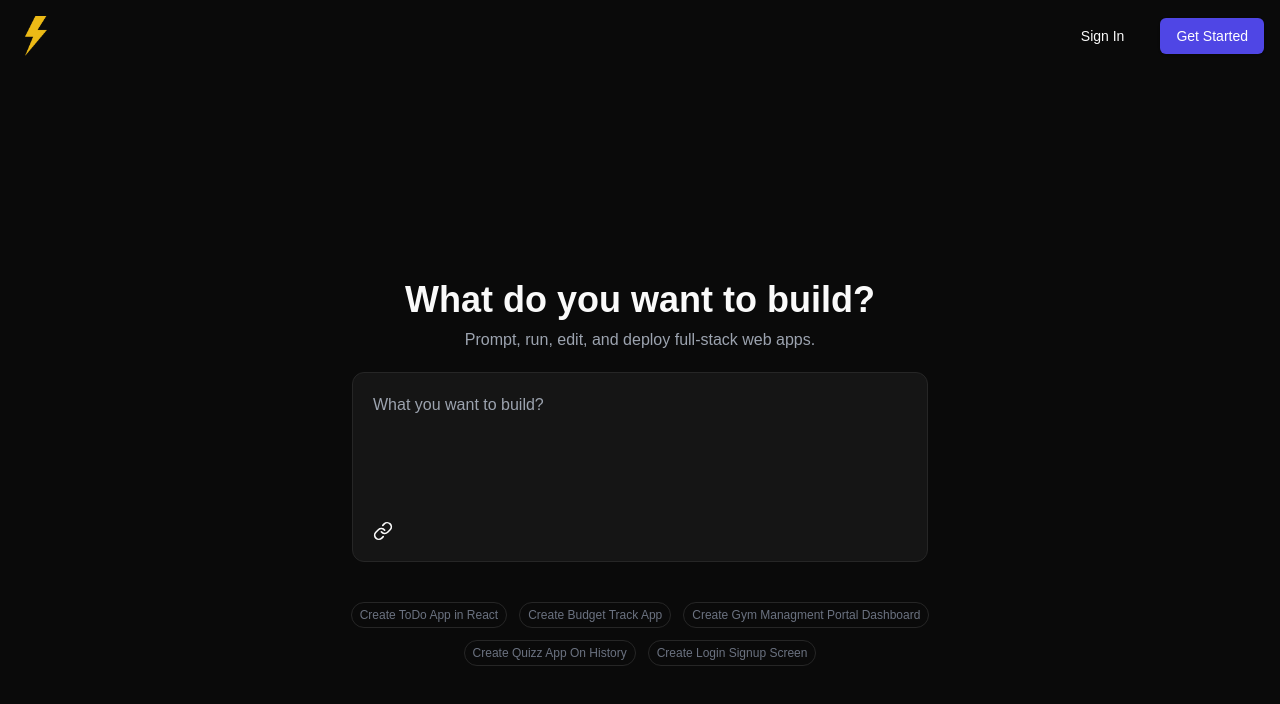
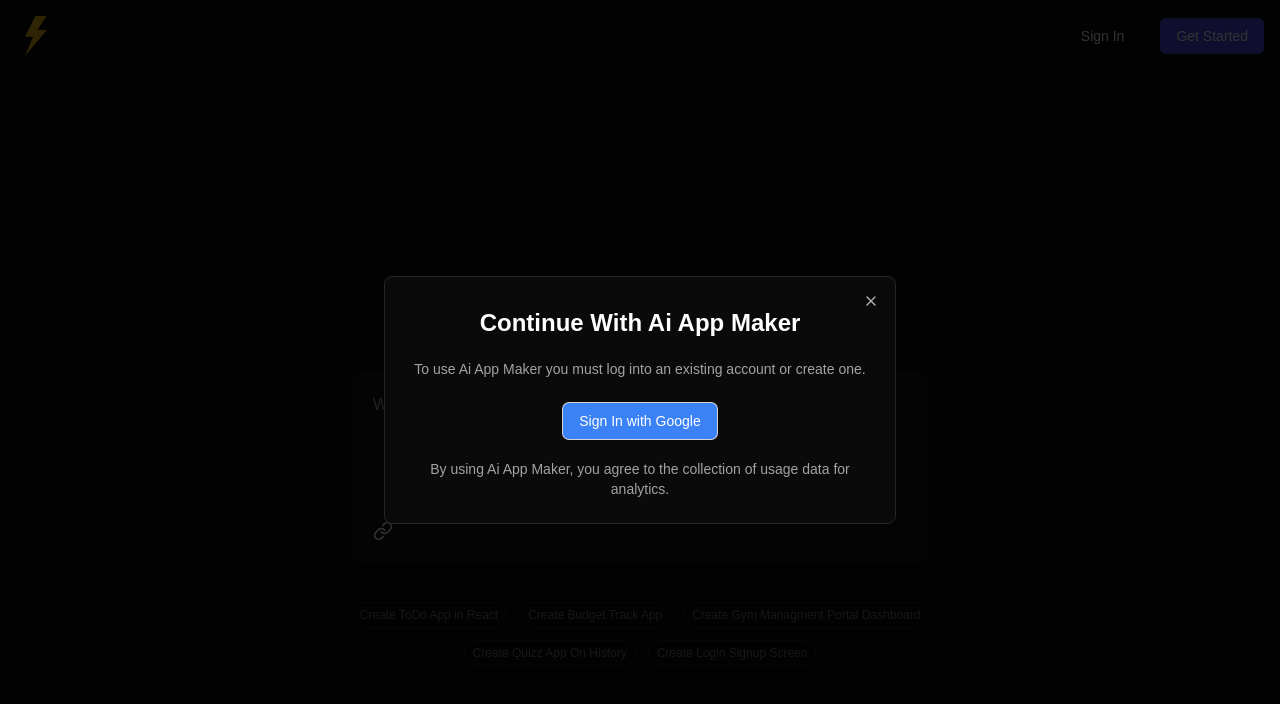
Before and after one commit to chandra-bhushan01/Ai-App-Maker, a Next.js app: page / in a window 1280 px wide. Both pictures are taken after a click on the element "Create ToDo App in React". Shown: the top 704 px of the page. Built offline with nearby package versions, Linux system fonts and the light colour scheme; no server answers.

Commit message:
Authentication setup

```diff
--- a/app/provider.jsx
+++ b/app/provider.jsx
@@ -1,15 +1,21 @@
-"use client"
-import React, { useState } from 'react'
+"use client";
+import React, { useState } from "react";
 import { ThemeProvider as NextThemesProvider } from "next-themes";
-import Header from '@/components/custom/Header';
-import { MessagesContext } from '@/context/MessagesContext';
+import Header from "@/components/custom/Header";
+import { MessagesContext } from "@/context/MessagesContext";
+import { UserDetailContext } from "@/context/UserDetailContext";
+import { GoogleOAuthProvider } from "@react-oauth/google";
 
-const Provider = ({children}) => {
-
+const Provider = ({ children }) => {
   const [messages, setMessages] = useState();
+  const [userDetail, setUserDetail] = useState();
 
   return (
     <div>
+      <GoogleOAuthProvider
+        clientId={process.env.NEXT_PUBLIC_GOOGLE_AUTH_CLIENT_ID_KEY}
+      >
+        <UserDetailContext.Provider value={{ userDetail, setUserDetail }}>
           <MessagesContext.Provider value={{ messages, setMessages }}>
             <NextThemesProvider
               attribute="class"
@@ -21,8 +27,10 @@ const Provider = ({children}) => {
               {children}
             </NextThemesProvider>
           </MessagesContext.Provider>
+        </UserDetailContext.Provider>
+      </GoogleOAuthProvider>
     </div>
   );
-}
+};
 
-export default Provider
+export default Provider;
--- a/components/custom/Hero.jsx
+++ b/components/custom/Hero.jsx
@@ -1,16 +1,26 @@
 "use client";
 import { MessagesContext } from "@/context/MessagesContext";
+import { UserDetailContext } from "@/context/UserDetailContext";
 import Colors from "@/data/Colors";
 import Lookup from "@/data/Lookup";
 import { ArrowRight, Link } from "lucide-react";
 import React, { useContext, useState } from "react";
+import SignInDialog from "./SignInDialog";
 
 const Hero = () => {
   const [userInput, setUserInput] = useState();
 
     const {messages, setMessages} = useContext(MessagesContext);
+    const {userDetail, setUserDetail} = useContext(UserDetailContext);
+    const [openDialog, setOpenDialog] = useState(false);
+
 
   const onGenerate = (input) => {
+    if(!userDetail?.name){
+        setOpenDialog(true);
+        return;
+
+    }
     setMessages({
         role:"user",
         content: input
@@ -29,11 +39,11 @@ const Hero = () => {
       <h2 className="font-bold text-4xl">{Lookup.HERO_HEADING}</h2>
       <p className="text-gray-400 font-medium">{Lookup.HERO_DESC}</p>
       <div
-        className="p-5 border rounded-xl max-w-xl w-full mt-3" style={{
-            backgroundColor: Colors.BACKGROUND,
+        className="p-5 border rounded-xl max-w-xl w-full mt-3"
+        style={{
+          backgroundColor: Colors.BACKGROUND,
         }}
       >
-
         <div className="flex gap-2 ">
           <textarea
             onChange={(e) => setUserInput(e.target.value)}
@@ -42,8 +52,9 @@ const Hero = () => {
           ></textarea>
           {userInput && (
             <ArrowRight
-            onClick={() => onGenerate(userInput)}
-            className="bg-blue-500  p-2 h-8 w-8 rounded-md cursor-pointer" />
+              onClick={() => onGenerate(userInput)}
+              className="bg-blue-500  p-2 h-8 w-8 rounded-md cursor-pointer"
+            />
           )}
         </div>
         <div>
@@ -61,6 +72,7 @@ const Hero = () => {
           </h2>
         ))}
       </div>
+      <SignInDialog openDialog={openDialog} closeDialog = {(v)=>{setOpenDialog(v)}}></SignInDialog>
     </div>
   );
 };
--- /dev/null
+++ b/components/custom/SignInDialog.jsx
@@ -0,0 +1,64 @@
+import React, { useContext } from "react";
+import {
+  Dialog,
+  DialogContent,
+  DialogDescription,
+  DialogHeader,
+  DialogTitle,
+  DialogTrigger,
+} from "@/components/ui/dialog";
+import Lookup from "@/data/Lookup";
+import { Button } from "../ui/button";
+import { useGoogleLogin } from "@react-oauth/google";
+import { UserDetailContext } from "@/context/UserDetailContext";
+import axios from "axios";
+
+const SignInDialog = ({ openDialog, closeDialog }) => {
+  const { userDetail, setUserDetail } = useContext(UserDetailContext);
+
+  const googleLogin = useGoogleLogin({
+    onSuccess: async (tokenResponse) => {
+      console.log(tokenResponse);
+      const userInfo = await axios.get(
+        "https://www.googleapis.com/oauth2/v3/userinfo",
+        { headers: { Authorization: "Bearer " + tokenResponse.access_token } }
+      );
+
+      console.log(userInfo);
+      setUserDetail(userInfo?.data);
+
+
+      //save this info into the database..
+
+      closeDialog(false);
+    },
+    onError: (errorResponse) => console.log(errorResponse),
+  });
+
+  return (
+    <Dialog open={openDialog} onOpenChange={closeDialog}>
+      <DialogContent>
+        <DialogHeader>
+          <DialogTitle></DialogTitle>
+          <DialogDescription>
+            <div className="flex flex-col justify-center items-center gap-3">
+              <h2 className="font-bold text-2xl text-center text-white">
+                {Lookup.SIGNIN_HEADING}
+              </h2>
+              <p className="mt-2 text-center">{Lookup.SIGNIN_SUBHEADING}</p>
+              <Button
+                className="bg-blue-500 w-1/3 text-white hover:bg-blue-400 mt-3"
+                onClick={googleLogin}
+              >
+                Sign In with Google
+              </Button>
+              <p className="mt-2 text-center">{Lookup.SIGNIn_AGREEMENT_TEXT}</p>
+            </div>
+          </DialogDescription>
+        </DialogHeader>
+      </DialogContent>
+    </Dialog>
+  );
+};
+
+export default SignInDialog;
--- /dev/null
+++ b/components/ui/dialog.jsx
@@ -0,0 +1,96 @@
+"use client"
+
+import * as React from "react"
+import * as DialogPrimitive from "@radix-ui/react-dialog"
+import { X } from "lucide-react"
+
+import { cn } from "@/lib/utils"
+
+const Dialog = DialogPrimitive.Root
+
+const DialogTrigger = DialogPrimitive.Trigger
+
+const DialogPortal = DialogPrimitive.Portal
+
+const DialogClose = DialogPrimitive.Close
+
+const DialogOverlay = React.forwardRef(({ className, ...props }, ref) => (
+  <DialogPrimitive.Overlay
+    ref={ref}
+    className={cn(
+      "fixed inset-0 z-50 bg-black/80  data-[state=open]:animate-in data-[state=closed]:animate-out data-[state=closed]:fade-out-0 data-[state=open]:fade-in-0",
+      className
+    )}
+    {...props} />
+))
+DialogOverlay.displayName = DialogPrimitive.Overlay.displayName
+
+const DialogContent = React.forwardRef(({ className, children, ...props }, ref) => (
+  <DialogPortal>
+    <DialogOverlay />
+    <DialogPrimitive.Content
+      ref={ref}
+      className={cn(
+        "fixed left-[50%] top-[50%] z-50 grid w-full max-w-lg translate-x-[-50%] translate-y-[-50%] gap-4 border bg-background p-6 shadow-lg duration-200 data-[state=open]:animate-in data-[state=closed]:animate-out data-[state=closed]:fade-out-0 data-[state=open]:fade-in-0 data-[state=closed]:zoom-out-95 data-[state=open]:zoom-in-95 data-[state=closed]:slide-out-to-left-1/2 data-[state=closed]:slide-out-to-top-[48%] data-[state=open]:slide-in-from-left-1/2 data-[state=open]:slide-in-from-top-[48%] sm:rounded-lg",
+        className
+      )}
+      {...props}>
+      {children}
+      <DialogPrimitive.Close
+        className="absolute right-4 top-4 rounded-sm opacity-70 ring-offset-background transition-opacity hover:opacity-100 focus:outline-none focus:ring-2 focus:ring-ring focus:ring-offset-2 disabled:pointer-events-none data-[state=open]:bg-accent data-[state=open]:text-muted-foreground">
+        <X className="h-4 w-4" />
+        <span className="sr-only">Close</span>
+      </DialogPrimitive.Close>
+    </DialogPrimitive.Content>
+  </DialogPortal>
+))
+DialogContent.displayName = DialogPrimitive.Content.displayName
+
+const DialogHeader = ({
+  className,
+  ...props
+}) => (
+  <div
+    className={cn("flex flex-col space-y-1.5 text-center sm:text-left", className)}
+    {...props} />
+)
+DialogHeader.displayName = "DialogHeader"
+
+const DialogFooter = ({
+  className,
+  ...props
+}) => (
+  <div
+    className={cn("flex flex-col-reverse sm:flex-row sm:justify-end sm:space-x-2", className)}
+    {...props} />
+)
+DialogFooter.displayName = "DialogFooter"
+
+const DialogTitle = React.forwardRef(({ className, ...props }, ref) => (
+  <DialogPrimitive.Title
+    ref={ref}
+    className={cn("text-lg font-semibold leading-none tracking-tight", className)}
+    {...props} />
+))
+DialogTitle.displayName = DialogPrimitive.Title.displayName
+
+const DialogDescription = React.forwardRef(({ className, ...props }, ref) => (
+  <DialogPrimitive.Description
+    ref={ref}
+    className={cn("text-sm text-muted-foreground", className)}
+    {...props} />
+))
+DialogDescription.displayName = DialogPrimitive.Description.displayName
+
+export {
+  Dialog,
+  DialogPortal,
+  DialogOverlay,
+  DialogTrigger,
+  DialogClose,
+  DialogContent,
+  DialogHeader,
+  DialogFooter,
+  DialogTitle,
+  DialogDescription,
+}
--- /dev/null
+++ b/context/UserDetailContext.jsx
@@ -0,0 +1,3 @@
+import { createContext } from "react";
+
+export const UserDetailContext = createContext();
--- a/data/Lookup.jsx
+++ b/data/Lookup.jsx
@@ -1,17 +1,24 @@
 import dedent from "dedent";
 
 export default {
-  SUGGSTIONS: ['Create ToDo App in React', 'Create Budget Track App', 'Create Gym Managment Portal Dashboard', 'Create Quizz App On History', 'Create Login Signup Screen'],
-  HERO_HEADING: 'What do you want to build?',
-  HERO_DESC: 'Prompt, run, edit, and deploy full-stack web apps.',
-  INPUT_PLACEHOLDER: 'What you want to build?',
-  SIGNIN_HEADING: 'Continue With Bolt.New 2.0',
-  SIGNIN_SUBHEADING: 'To use Bolt you must log into an existing account or create one.',
-  SIGNIn_AGREEMENT_TEXT: 'By using Bolt, you agree to the collection of usage data for analytics.',
-
+  SUGGSTIONS: [
+    "Create ToDo App in React",
+    "Create Budget Track App",
+    "Create Gym Managment Portal Dashboard",
+    "Create Quizz App On History",
+    "Create Login Signup Screen",
+  ],
+  HERO_HEADING: "What do you want to build?",
+  HERO_DESC: "Prompt, run, edit, and deploy full-stack web apps.",
+  INPUT_PLACEHOLDER: "What you want to build?",
+  SIGNIN_HEADING: "Continue With Ai App Maker",
+  SIGNIN_SUBHEADING:
+    "To use Ai App Maker you must log into an existing account or create one.",
+  SIGNIn_AGREEMENT_TEXT:
+    "By using Ai App Maker, you agree to the collection of usage data for analytics.",
 
   DEFAULT_FILE: {
-    '/public/index.html': {
+    "/public/index.html": {
       code: `<!DOCTYPE html>
 <html lang="en">
   <head>
@@ -23,15 +30,15 @@ export default {
   <body>
     <div id="root"></div>
   </body>
-</html>`
+</html>`,
     },
-    '/App.css': {
+    "/App.css": {
       code: `
             @tailwind base;
 @tailwind components;
-@tailwind utilities;`
+@tailwind utilities;`,
     },
-    '/tailwind.config.js': {
+    "/tailwind.config.js": {
       code: `
             /** @type {import('tailwindcss').Config} */
 module.exports = {
@@ -42,9 +49,9 @@ module.exports = {
     extend: {},
   },
   plugins: [],
-}`
+}`,
     },
-    '/postcss.config.js': {
+    "/postcss.config.js": {
       code: `/** @type {import('postcss-load-config').Config} */
 const config = {
   plugins: {
@@ -53,56 +60,54 @@ const config = {
 };
 
 export default config;
-`
-    }
+`,
+    },
   },
   DEPENDANCY: {
-
-    "postcss": "^8",
-    "tailwindcss": "^3.4.1",
+    postcss: "^8",
+    tailwindcss: "^3.4.1",
     autoprefixer: "^10.0.0",
-    "uuid4": "^2.0.3",
+    uuid4: "^2.0.3",
     "tailwind-merge": "^2.4.0",
     "tailwindcss-animate": "^1.0.7",
     "lucide-react": "^0.469.0",
     "react-router-dom": "^7.1.1",
-    "firebase": "^11.1.0",
+    firebase: "^11.1.0",
     "@google/generative-ai": "^0.21.0",
     "date-fns": "^4.1.0",
     "react-chartjs-2": "^5.3.0",
     "chart.js": "^4.4.7",
   },
-  PRICING_DESC:'Start with a free account to speed up your workflow on public projects or boost your entire team with instantly-opening production environments.',
-  PRICING_OPTIONS:[
+  PRICING_DESC:
+    "Start with a free account to speed up your workflow on public projects or boost your entire team with instantly-opening production environments.",
+  PRICING_OPTIONS: [
     {
-      name:'Basic',
-      tokens:'50K',
-      value:50000,
-      desc:'Ideal for hobbyists and casual users for light, exploratory use.',
-      price:4.99
+      name: "Basic",
+      tokens: "50K",
+      value: 50000,
+      desc: "Ideal for hobbyists and casual users for light, exploratory use.",
+      price: 4.99,
     },
     {
-      name:'Starter',
-      tokens:'120K',
-      value:120000,
-      desc:'Designed for professionals who need to use Bolt a few times per week.',
-      price:9.99
+      name: "Starter",
+      tokens: "120K",
+      value: 120000,
+      desc: "Designed for professionals who need to use Bolt a few times per week.",
+      price: 9.99,
     },
     {
-      name:'Pro',
-      tokens:'2.5M',
-      value:2500000,
-      desc:'Designed for professionals who need to use Bolt a few times per week.',
-      price:19.99
+      name: "Pro",
+      tokens: "2.5M",
+      value: 2500000,
+      desc: "Designed for professionals who need to use Bolt a few times per week.",
+      price: 19.99,
     },
     {
-      name:'Unlimted (License)',
-      tokens:'Unmited',
-      value:999999999,
-      desc:'Designed for professionals who need to use Bolt a few times per week.',
-      price:49.99
-    }
-  ]
-
-
-}
+      name: "Unlimted (License)",
+      tokens: "Unmited",
+      value: 999999999,
+      desc: "Designed for professionals who need to use Bolt a few times per week.",
+      price: 49.99,
+    },
+  ],
+};
--- a/package.json
+++ b/package.json
@@ -9,7 +9,10 @@
     "lint": "next lint"
   },
   "dependencies": {
+    "@radix-ui/react-dialog": "^1.1.5",
     "@radix-ui/react-slot": "^1.1.1",
+    "@react-oauth/google": "^0.12.1",
+    "axios": "^1.7.9",
     "class-variance-authority": "^0.7.1",
     "clsx": "^2.1.1",
     "dedent": "^1.5.3",
```
Also changed, not shown: Tasks & Progress.txt, env.txt (added), 1 other file (tests, documents, lock files or other folders). Lines whose indentation alone changed are shown as unchanged.
